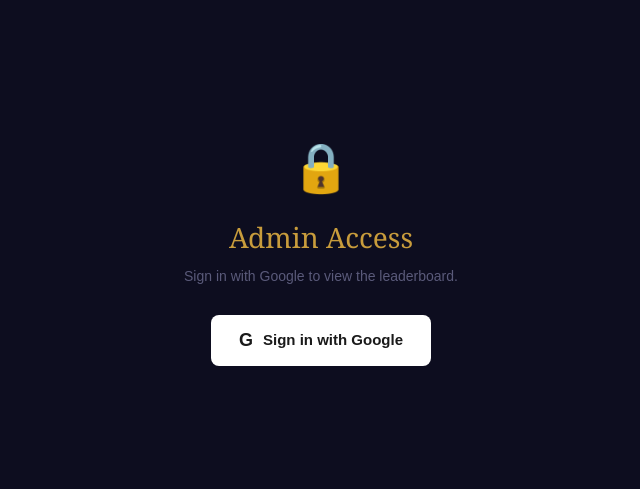
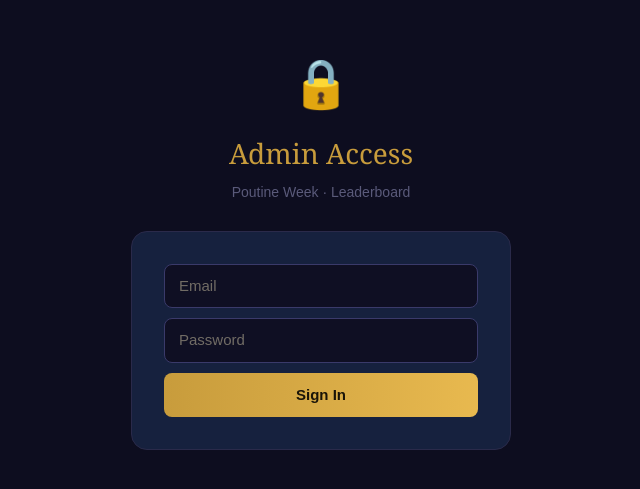
Before and after one commit to ziurai/poutine-vote, a Next.js app: page /admin in a window 1280 px wide. Shown: the part 151-640 px from the top of the page, without its empty margins (319-959 px from the left). Built offline with nearby package versions, Linux system fonts and the light colour scheme.

Commit message:
admin email/password login

```diff
--- a/app/admin/page.jsx
+++ b/app/admin/page.jsx
@@ -6,8 +6,6 @@ const supabase = createClient(
   "https://xvulyfnioguodavfkteb.supabase.co",
   "eyJhbGciOiJIUzI1NiIsInR5cCI6IkpXVCJ9.eyJpc3MiOiJzdXBhYmFzZSIsInJlZiI6Inh2dWx5Zm5pb2d1b2RhdmZrdGViIiwicm9sZSI6ImFub24iLCJpYXQiOjE3NzkyODcwMTQsImV4cCI6MjA5NDg2MzAxNH0.yMvc8y_lcBhZFPhWhWNnsoAZayKjX52CDHAf66IixwU"
 );
-
-const ADMIN_EMAILS = ["alexziuraitis@gmail.com"]; // add admin emails here
 
 const RESTAURANTS = [
   { id: "brewery_vivant", name: "Brewery Vivant", emoji: "🍺" },
@@ -22,12 +20,62 @@ const RESTAURANTS = [
 
 const medals = ["🥇", "🥈", "🥉"];
 
+function LoginForm({ onLogin }) {
+  const [email, setEmail] = useState("");
+  const [password, setPassword] = useState("");
+  const [loading, setLoading] = useState(false);
+  const [error, setError] = useState("");
+
+  const handleLogin = async () => {
+    if (!email || !password) return;
+    setLoading(true);
+    setError("");
+    const { error: err } = await supabase.auth.signInWithPassword({ email, password });
+    if (err) {
+      setError("Invalid email or password.");
+    }
+    setLoading(false);
+  };
+
+  return (
+    <div style={{ background: "#0d0d1f", minHeight: "100vh", display: "flex", flexDirection: "column", alignItems: "center", justifyContent: "center", padding: "1rem" }}>
+      <div style={{ fontSize: 48, marginBottom: 12 }}>🔒</div>
+      <h1 style={{ fontFamily: "'Georgia', serif", color: "#c89c3c", fontSize: 28, margin: "0 0 8px" }}>Admin Access</h1>
+      <p style={{ color: "#5a5a7a", fontSize: 14, marginBottom: 28 }}>Poutine Week · Leaderboard</p>
+      <div style={{ background: "#16213e", border: "1px solid #2a2a4a", borderRadius: 16, padding: "2rem", width: "100%", maxWidth: 380 }}>
+        <input
+          type="email"
+          placeholder="Email"
+          value={email}
+          onChange={e => { setEmail(e.target.value); setError(""); }}
+          style={{ width: "100%", boxSizing: "border-box", background: "#0f0f23", border: "1px solid #3a3a6a", borderRadius: 8, color: "#d4c9a8", fontSize: 15, padding: "10px 14px", outline: "none", fontFamily: "inherit", marginBottom: 10 }}
+        />
+        <input
+          type="password"
+          placeholder="Password"
+          value={password}
+          onChange={e => { setPassword(e.target.value); setError(""); }}
+          onKeyDown={e => e.key === "Enter" && handleLogin()}
+          style={{ width: "100%", boxSizing: "border-box", background: "#0f0f23", border: "1px solid #3a3a6a", borderRadius: 8, color: "#d4c9a8", fontSize: 15, padding: "10px 14px", outline: "none", fontFamily: "inherit", marginBottom: 10 }}
+        />
+        {error && <div style={{ color: "#e63946", fontSize: 13, marginBottom: 10 }}>{error}</div>}
+        <button
+          onClick={handleLogin}
+          disabled={loading}
+          style={{ width: "100%", background: "linear-gradient(90deg, #c89c3c, #e8b94f)", color: "#1a1408", border: "none", borderRadius: 8, padding: "11px 0", fontWeight: 700, fontSize: 15, cursor: "pointer", fontFamily: "inherit" }}
+        >
+          {loading ? "Signing in..." : "Sign In"}
+        </button>
+      </div>
+    </div>
+  );
+}
+
 export default function AdminPage() {
   const [session, setSession] = useState(null);
   const [loading, setLoading] = useState(true);
   const [participants, setParticipants] = useState([]);
   const [dataLoading, setDataLoading] = useState(false);
-  const [isAdmin, setIsAdmin] = useState(false);
 
   useEffect(() => {
     supabase.auth.getSession().then(({ data }) => {
@@ -36,38 +84,37 @@ export default function AdminPage() {
     });
     const { data: listener } = supabase.auth.onAuthStateChange((_e, s) => {
       setSession(s);
+      if (s) loadData();
     });
     return () => listener.subscription.unsubscribe();
   }, []);
 
   useEffect(() => {
-    if (!session) return;
-    const email = session.user?.email;
-    if (ADMIN_EMAILS.includes(email)) {
-      setIsAdmin(true);
-      loadData();
-    } else {
-      setIsAdmin(false);
-    }
+    if (session) loadData();
   }, [session]);
 
   const loadData = async () => {
     setDataLoading(true);
-    const { data } = await supabase.from("participants").select("*");
+    const { data } = await supabase.from("participants").select("*").order("created_at", { ascending: false });
     if (data) setParticipants(data);
     setDataLoading(false);
   };
 
-  const signIn = async () => {
-    await supabase.auth.signInWithOAuth({
-      provider: "google",
-      options: { redirectTo: window.location.href }
-    });
+  const signOut = async () => {
+    await supabase.auth.signOut();
+    setSession(null);
+    setParticipants([]);
   };
 
-  const signOut = async () => {
-    await supabase.auth.signOut();
-  };
+  if (loading) {
+    return (
+      <div style={{ background: "#0d0d1f", minHeight: "100vh", display: "flex", alignItems: "center", justifyContent: "center" }}>
+        <div style={{ color: "#c89c3c", fontFamily: "'Georgia', serif", fontSize: 18 }}>Loading…</div>
+      </div>
+    );
+  }
+
+  if (!session) return <LoginForm />;
 
   const voteCounts = {};
   const visitCounts = {};
@@ -82,45 +129,6 @@ export default function AdminPage() {
     .sort((a, b) => b.votes - a.votes || b.visits - a.visits);
 
   const totalVoters = participants.filter(p => p.favorite).length;
-  const totalParticipants = participants.length;
-
-  if (loading) {
-    return (
-      <div style={{ background: "#0d0d1f", minHeight: "100vh", display: "flex", alignItems: "center", justifyContent: "center" }}>
-        <div style={{ color: "#c89c3c", fontFamily: "'Georgia', serif", fontSize: 18 }}>Loading…</div>
-      </div>
-    );
-  }
-
-  if (!session) {
-    return (
-      <div style={{ background: "#0d0d1f", minHeight: "100vh", display: "flex", flexDirection: "column", alignItems: "center", justifyContent: "center", padding: "1rem" }}>
-        <div style={{ fontSize: 48, marginBottom: 12 }}>🔒</div>
-        <h1 style={{ fontFamily: "'Georgia', serif", color: "#c89c3c", fontSize: 28, margin: "0 0 8px" }}>Admin Access</h1>
-        <p style={{ color: "#5a5a7a", fontSize: 14, marginBottom: 28 }}>Sign in with Google to view the leaderboard.</p>
-        <button
-          onClick={signIn}
-          style={{ background: "#fff", color: "#1a1a1a", border: "none", borderRadius: 8, padding: "12px 28px", fontWeight: 700, fontSize: 15, cursor: "pointer", display: "flex", alignItems: "center", gap: 10 }}
-        >
-          <span style={{ fontSize: 18 }}>G</span> Sign in with Google
-        </button>
-      </div>
-    );
-  }
-
-  if (!isAdmin) {
-    return (
-      <div style={{ background: "#0d0d1f", minHeight: "100vh", display: "flex", flexDirection: "column", alignItems: "center", justifyContent: "center", padding: "1rem" }}>
-        <div style={{ fontSize: 48, marginBottom: 12 }}>⛔</div>
-        <h1 style={{ fontFamily: "'Georgia', serif", color: "#e63946", fontSize: 24, margin: "0 0 8px" }}>Access Denied</h1>
-        <p style={{ color: "#5a5a7a", fontSize: 14, marginBottom: 20 }}>Your account doesn't have admin access.</p>
-        <p style={{ color: "#5a5a7a", fontSize: 12, marginBottom: 20 }}>Signed in as: {session.user?.email}</p>
-        <button onClick={signOut} style={{ background: "transparent", color: "#5a5a7a", border: "1px solid #3a3a5a", borderRadius: 8, padding: "8px 18px", cursor: "pointer", fontFamily: "inherit" }}>
-          Sign out
-        </button>
-      </div>
-    );
-  }
 
   return (
     <div style={{ background: "#0d0d1f", minHeight: "100vh", fontFamily: "'Segoe UI', system-ui, sans-serif", paddingBottom: 40 }}>
@@ -129,16 +137,21 @@ export default function AdminPage() {
           <h1 style={{ fontFamily: "'Georgia', serif", color: "#c89c3c", fontSize: 24, margin: 0 }}>🏆 Admin Leaderboard</h1>
           <div style={{ color: "#5a5a6a", fontSize: 12, marginTop: 4 }}>Poutine Week · Michigan Street</div>
         </div>
-        <button onClick={signOut} style={{ background: "transparent", color: "#5a5a7a", border: "1px solid #3a3a5a", borderRadius: 8, padding: "6px 14px", cursor: "pointer", fontFamily: "inherit", fontSize: 12 }}>
-          Sign out
-        </button>
+        <div style={{ display: "flex", alignItems: "center", gap: 12 }}>
+          <button onClick={loadData} style={{ background: "transparent", color: "#5a5a7a", border: "1px solid #3a3a5a", borderRadius: 8, padding: "6px 14px", cursor: "pointer", fontFamily: "inherit", fontSize: 12 }}>
+            ↻ Refresh
+          </button>
+          <button onClick={signOut} style={{ background: "transparent", color: "#5a5a7a", border: "1px solid #3a3a5a", borderRadius: 8, padding: "6px 14px", cursor: "pointer", fontFamily: "inherit", fontSize: 12 }}>
+            Sign out
+          </button>
+        </div>
       </div>
 
       <div style={{ maxWidth: 680, margin: "0 auto", padding: "1.5rem 1rem" }}>
         {/* Stats */}
         <div style={{ display: "grid", gridTemplateColumns: "repeat(3, 1fr)", gap: 12, marginBottom: 28 }}>
           {[
-            { label: "Participants", value: totalParticipants },
+            { label: "Participants", value: participants.length },
             { label: "Votes cast", value: totalVoters },
             { label: "Restaurants", value: RESTAURANTS.length },
           ].map(s => (
@@ -177,7 +190,9 @@ export default function AdminPage() {
 
         {/* Participant list */}
         <div>
-          <div style={{ color: "#7a6a3a", fontSize: 12, textTransform: "uppercase", letterSpacing: "0.15em", marginBottom: 12 }}>All Participants</div>
+          <div style={{ color: "#7a6a3a", fontSize: 12, textTransform: "uppercase", letterSpacing: "0.15em", marginBottom: 12 }}>
+            All Participants {dataLoading && <span style={{ color: "#5a5a7a" }}>· Loading…</span>}
+          </div>
           <div style={{ display: "flex", flexDirection: "column", gap: 6 }}>
             {participants.map(p => {
               const fav = RESTAURANTS.find(r => r.id === p.favorite);
```
